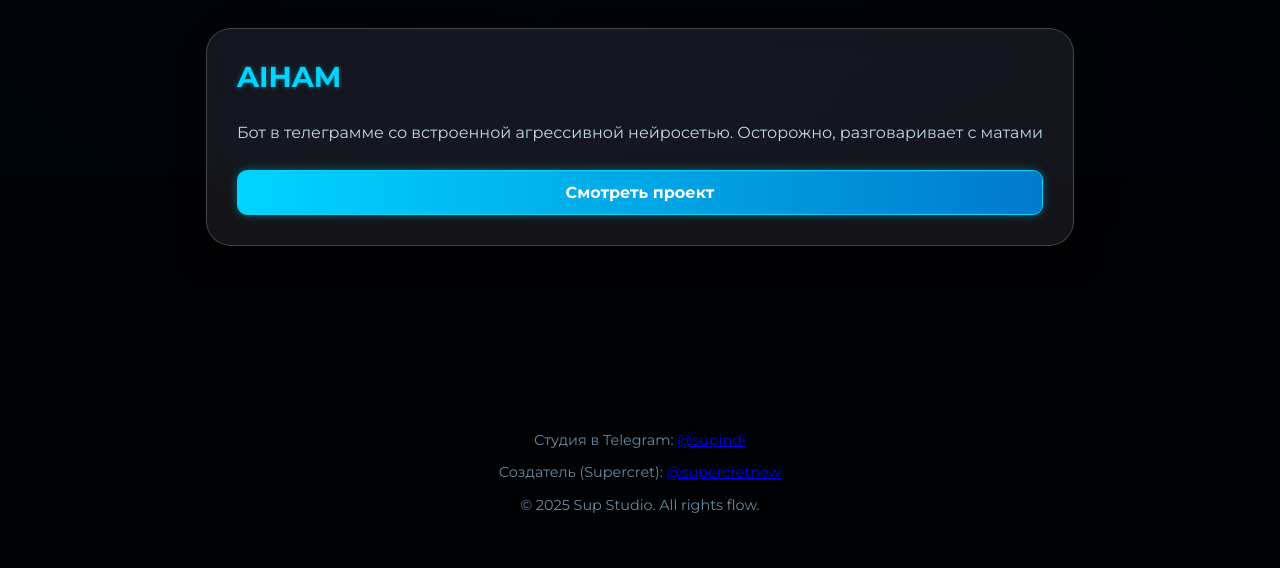
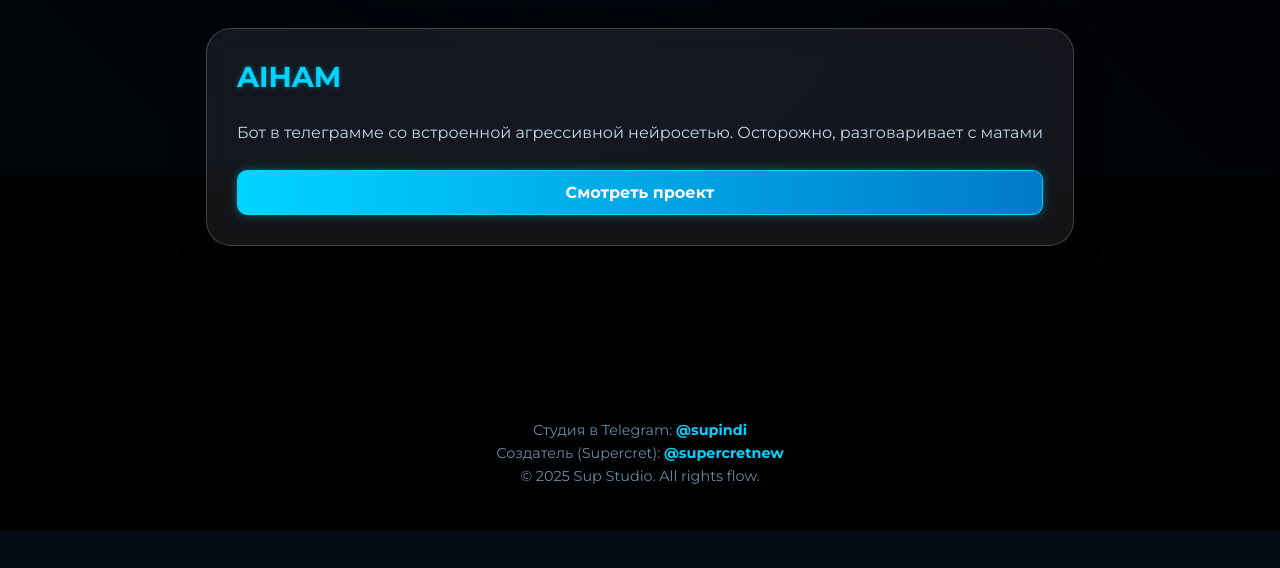
Before and after one commit to supercretnew/supstudio, a plain HTML site: page index.html in a window 1280 px wide. Shown: the part 625-1193 px from the top of the page. After the commit the page ends 1155 px from the top, so only its background shows below. Drawn offline with Linux system fonts and the light colour scheme.

Commit message:
Update style.css

```diff
--- a/style.css
+++ b/style.css
@@ -231,6 +231,24 @@ footer {
     font-size: 0.9rem;
 }
 
+/* Стили для ссылок в футере */
+.footer-link {
+    color: var(--accent-color); /* #00d4ff */
+    text-decoration: none;
+    font-weight: bold;
+    transition: text-shadow 0.3s ease, color 0.3s ease;
+    padding: 2px 0;
+}
+
+.footer-link:hover {
+    color: #fff;
+    text-shadow: 0 0 8px var(--accent-color);
+}
+
+footer p {
+    margin: 5px 0;
+}
+
 /* Медиа-запросы для адаптивности */
 @media (max-width: 768px) {
     h1 { font-size: 2.8rem; }
```
